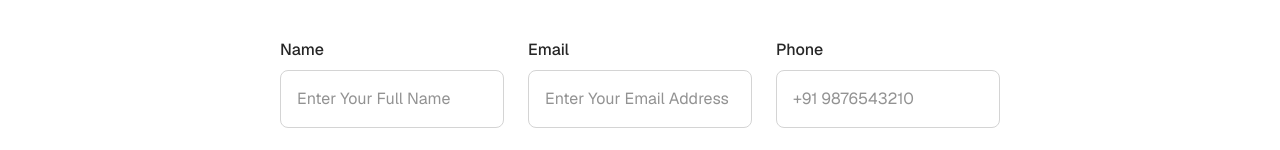
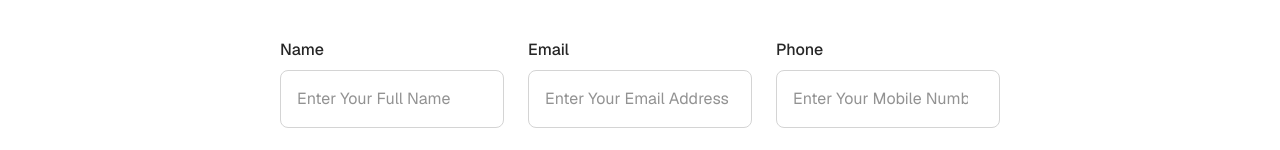
Before and after one commit to gearX998/nextjs-landing-page, a Next.js app: page / in a window 1280 px wide. Shown: the part 2087-2237 px from the top of the page. Built offline with nearby package versions, Linux system fonts and the light colour scheme.

Commit message:
form bug fixes

```diff
--- a/components/GearXLandingPage.jsx
+++ b/components/GearXLandingPage.jsx
@@ -9,12 +9,25 @@ import { useState } from "react";
 export default function GearXLandingPage() {
   const [isSubmitting, setIsSubmitting] = useState(false);
   const [isSubmitted, setIsSubmitted] = useState(false);
+  const [touched, setTouched] = useState(false);
   const [form, setForm] = useState({ name: "", email: "", phoneNumber: "" });
 
   const handleChange = (e) => setForm({ ...form, [e.target.name]: e.target.value });
 
+  const { phoneNumber } = form
+  const pLen = phoneNumber.length
+  const phoneErr = !pLen ? "mobile number is required" : pLen != 10 && "mobile number must be 10 digits"
+  const errors = {}
+
+  if (phoneErr) {
+    errors.phoneNumber = phoneErr
+  }
+
+
   const handleSubmit = async (e) => {
     e.preventDefault();
+    setTouched(true)
+    if (Object.keys(errors).length) return
     setIsSubmitting(true);
 
     const query = `mutation CreateUserInquirie($name: String, $email: String, $phoneNumber: String) {
@@ -59,6 +72,8 @@ export default function GearXLandingPage() {
     "/assets/gallery-02.jpg",
     "/assets/gallery-03.jpg",
   ];
+
+
 
   return (
     <div className="min-h-screen bg-[#F5F7D8] text-neutral-800 font-sans">
@@ -129,7 +144,7 @@ export default function GearXLandingPage() {
               {[
                 { id: "name", type: "text", label: "Name", placeholder: "Enter Your Full Name" },
                 { id: "email", type: "email", label: "Email", placeholder: "Enter Your Email Address" },
-                { id: "phoneNumber", type: "tel", label: "Phone", placeholder: "+91 9876543210" },
+                { id: "phoneNumber", type: "number", label: "Phone", placeholder: "Enter Your Mobile Number" },
               ].map(({ id, type, label, placeholder }) => (
                 <div key={id}>
                   <label htmlFor={id} className="block mb-2 font-medium">
@@ -145,6 +160,7 @@ export default function GearXLandingPage() {
                     placeholder={placeholder}
                     className="w-full rounded-lg border border-neutral-300 p-4 focus:ring-2 focus:ring-[#082660]"
                   />
+                  {touched && <div className="text-red-500">{errors[id]}</div>}
                 </div>
               ))}
             </div>
```
